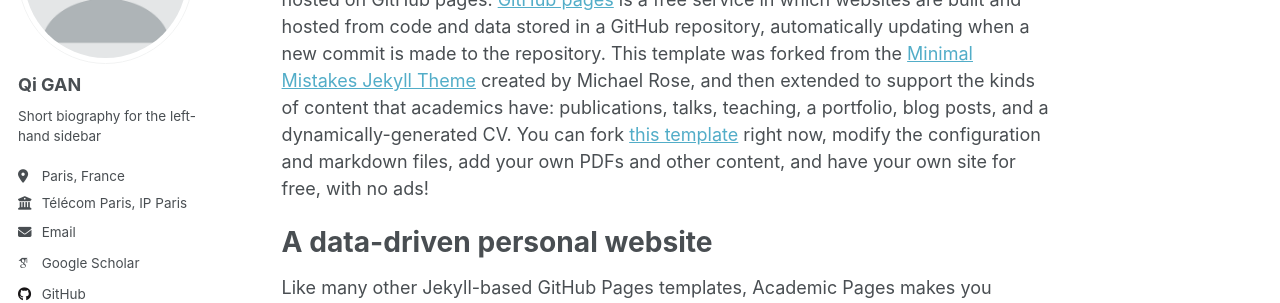
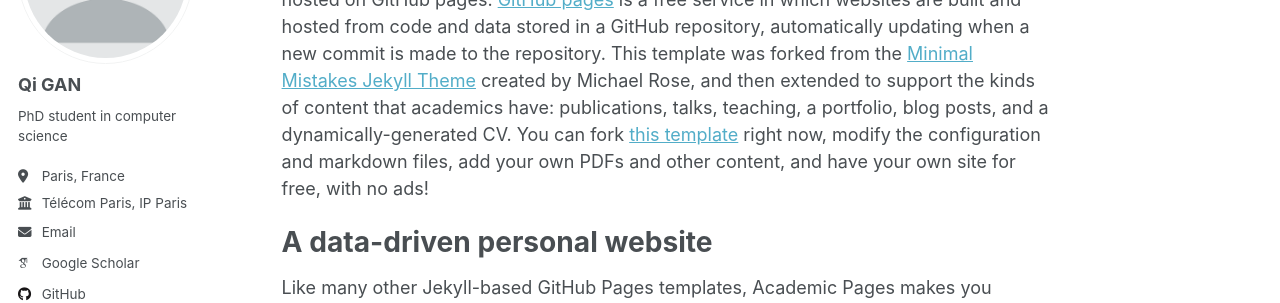
Before and after one commit to QGAN2019/qigan.github.io, a Jekyll site: the page built from _pages/about.md, in a window 1280 px wide. Shown: the part 210-513 px from the top of the page. Built offline with Jekyll 4.4.1, drawn with Linux system fonts in a browser that asks for light colours; some web fonts are replaced.

Commit message:
Update _config.yml

```diff
--- a/_config.yml
+++ b/_config.yml
@@ -25,7 +25,7 @@ author:
   avatar           : "profile.png"
   name             : "Qi GAN"
   pronouns         : # example: "she/her"
-  bio              : "Short biography for the left-hand sidebar"
+  bio              : "PhD student in computer science"
   location         : "Paris, France"
   employer         : "Télécom Paris, IP Paris"
   uri              : # URL
```
